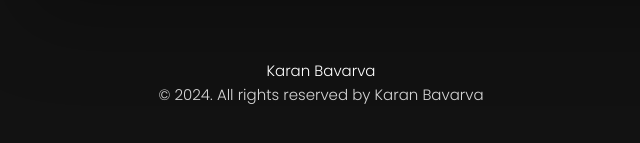
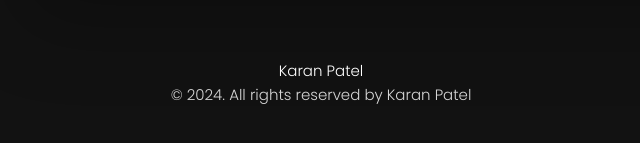
Before and after one commit to Karan-Bavarva/Karan-Patel, a plain HTML site: page index.html in a window 1280 px wide. Shown: the part 1062-1205 px from the top of the page, 319-959 px from the left. Drawn offline with nearby package versions, Linux system fonts and the light colour scheme.

Commit message:
Update index.html

```diff
--- a/index.html
+++ b/index.html
@@ -1082,10 +1082,10 @@
         <section class="about-text">
           <div >
             <a href="index.html" class="kplink">
-                Karan Bavarva
+                Karan Patel
             </a>
           </div>
-          <p class="description mt--30">© 2024. All rights reserved by Karan Bavarva</p>
+          <p class="description mt--30">© 2024. All rights reserved by Karan Patel</p>
         </section>
       </center>
     </div>
```
